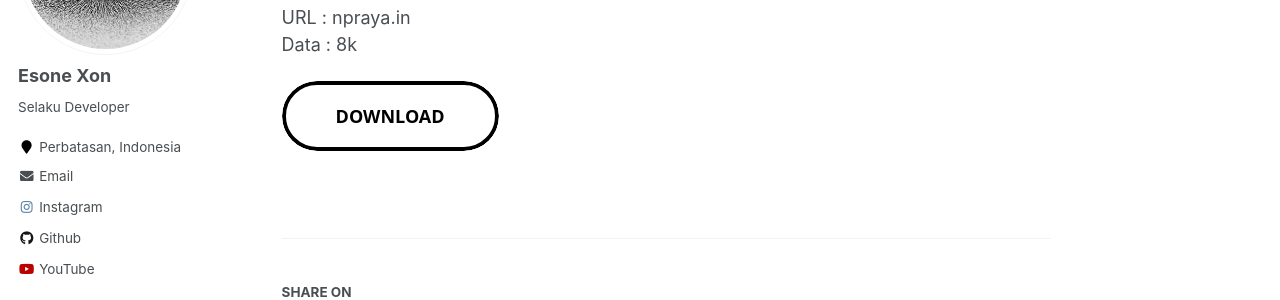
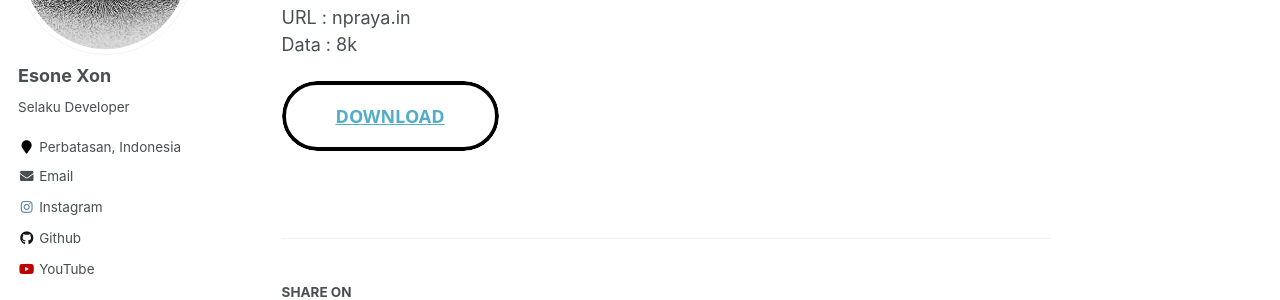
Before and after one commit to esoneXon/esoneXon.github.io, a Jekyll site: the page built from _leaked/delapan-ribu-data.md, in a window 1280 px wide. Shown: the part 238-538 px from the top of the page. Built offline with Jekyll 4.4.1, drawn with Linux system fonts in a browser that asks for light colours.

Commit message:
Update delapan-ribu-data.md

```diff
--- a/_leaked/delapan-ribu-data.md
+++ b/_leaked/delapan-ribu-data.md
@@ -12,4 +12,4 @@ i leaked this data from indian website.
 URL  : npraya.in
 Data : 8k
 
-<button class="btn-82" href="https://github.com/esoneXon/bio/blob/main/file/8K%20INDIA.zip?raw=true"><span>Download</span></button>
+<button class="btn-82"><a href="https://github.com/esoneXon/bio/blob/main/file/8K%20INDIA.zip?raw=true"><span>Download</span></a></button>
```
